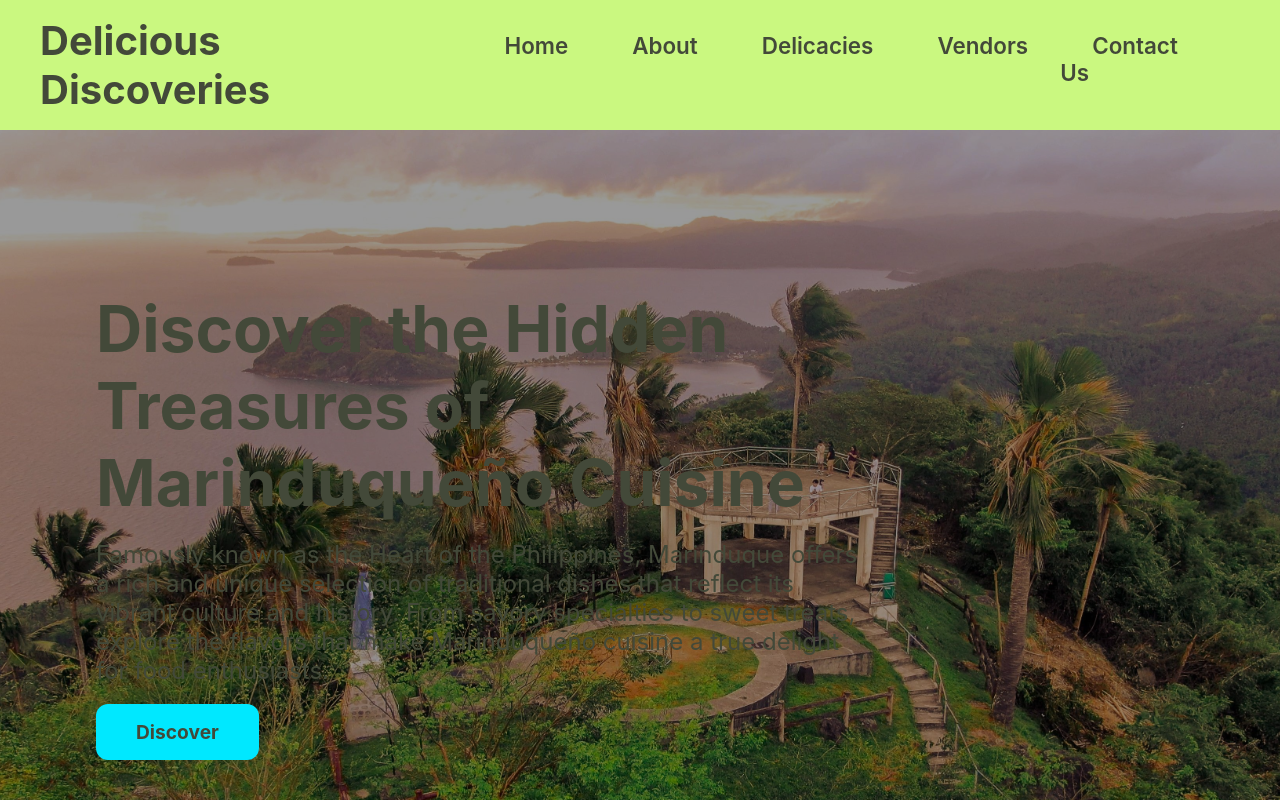
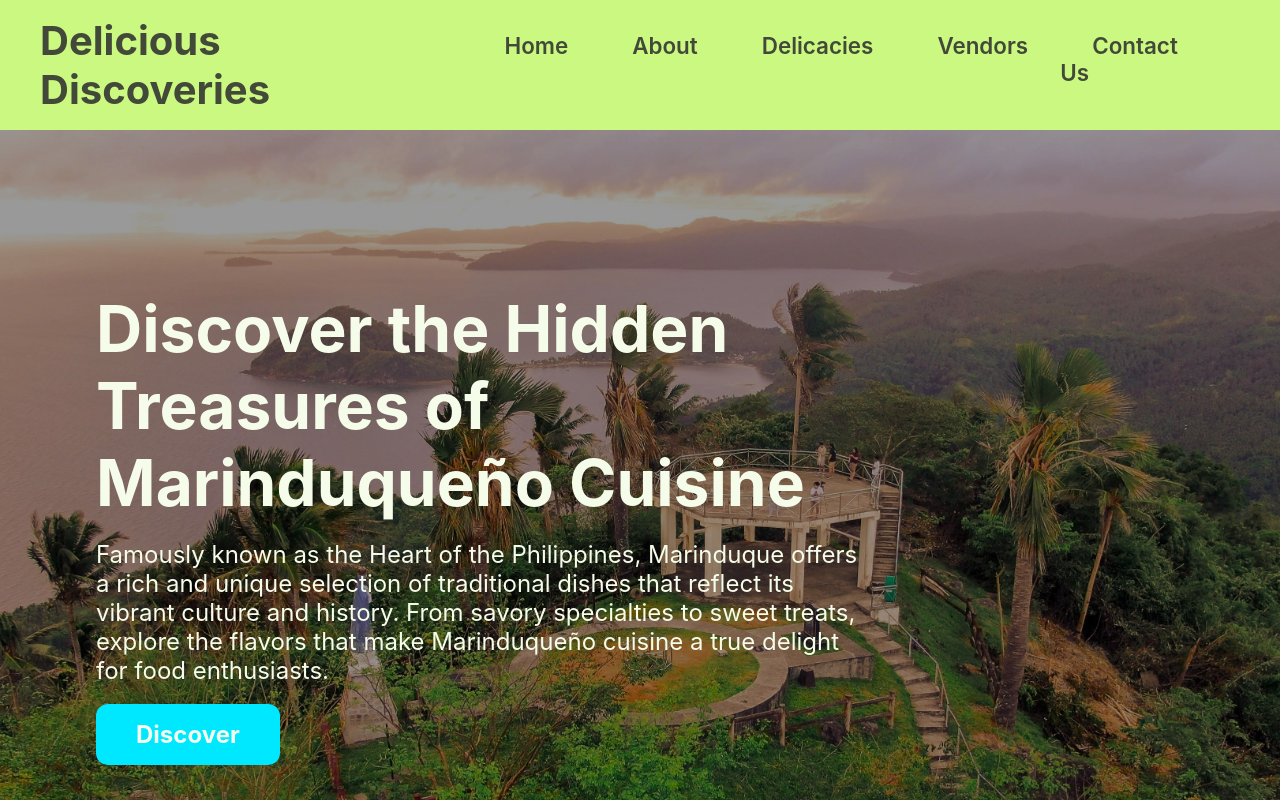
Before and after one commit to gabrieljamesbenedict/delicious-discoveries, a React (Create React App) app: page /home in a window 1280 px wide. Shown: the top 800 px of the page. Built offline with nearby package versions, Linux system fonts and the light colour scheme.

Commit message:
feat: fix text color issue

```diff
--- a/src/Styles/AboutUs.css
+++ b/src/Styles/AboutUs.css
@@ -2,14 +2,13 @@
 
     margin: 0;
     padding: 0;
-
-    color: var(--text-color);
 
 }
 
 .about-us-container {
 
     padding: 4rem 6rem;
+    color: var(--text-color);
 
 }
 
--- a/src/Styles/Home.css
+++ b/src/Styles/Home.css
@@ -81,8 +81,8 @@ section * {
     width: fit-content;
 
     cursor: pointer;
-    color: var(--text-color);
-    font-size: 1.2rem;
+    color: var(--background-color);
+    font-size: 1.5rem;
     font-weight: 700;
 
     background-color: var(--accent-color);
```
